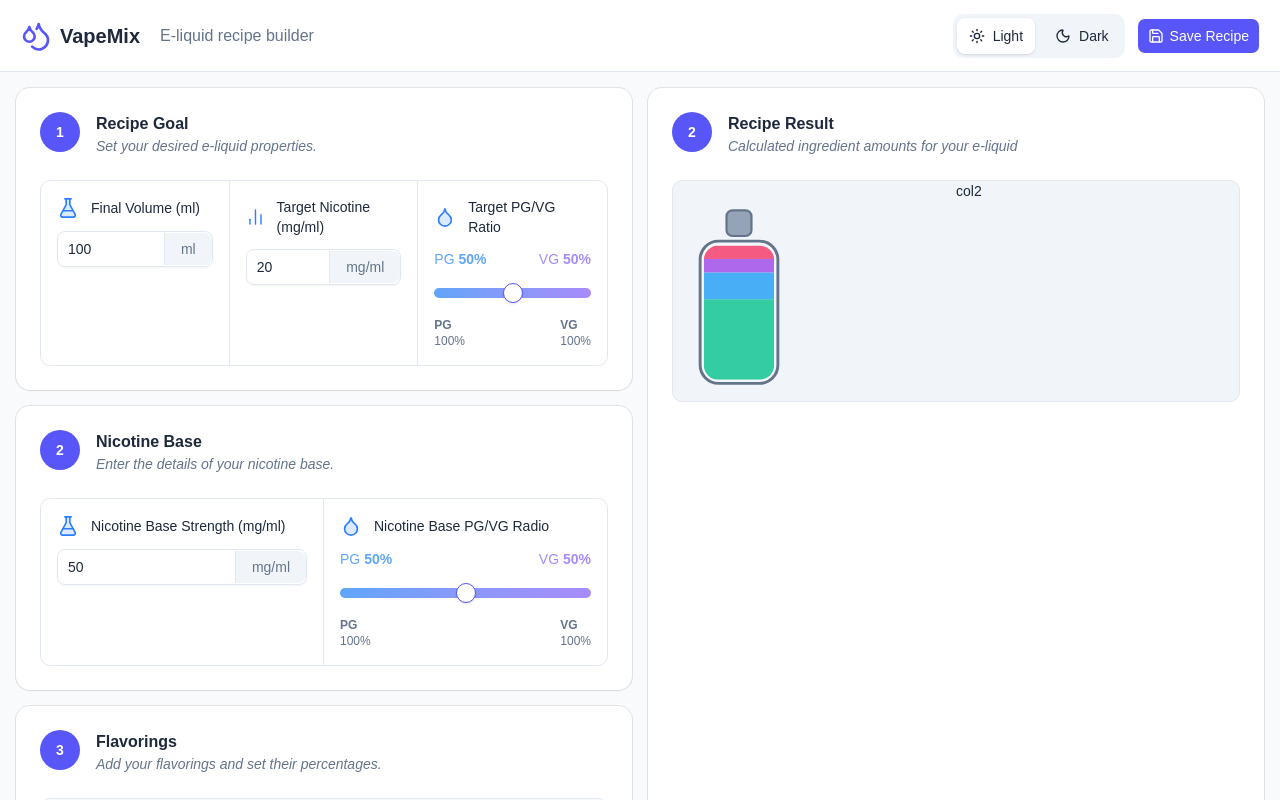
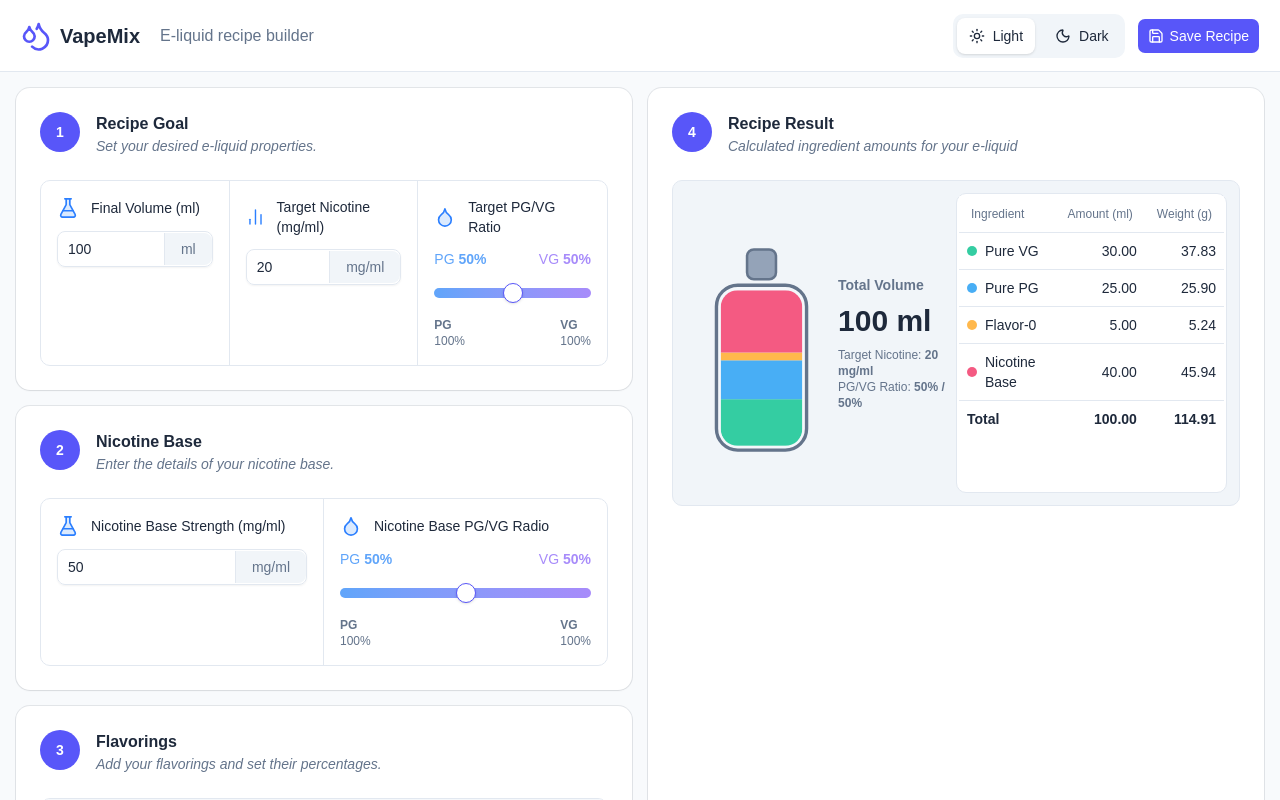
Before and after one commit to Sooheil/VapeMix, a React (Vite) app: page / in a window 1280 px wide. Shown: the top 800 px of the page. Built offline with nearby package versions, Linux system fonts and the light colour scheme.

Commit message:
add recipe result table and title for the buttle

```diff
--- a/src/features/recipe/RecipeBuilder.tsx
+++ b/src/features/recipe/RecipeBuilder.tsx
@@ -19,21 +19,13 @@ export const RecipeBuilder = () => {
     },
   ])
   const result = calculateRecipe({
-    finalVolume: 100,
-    targetNic: 20,
-    targetPgPercent: 50,
-    nicBase: 50,
-    nicBasePgPercent: 50,
-    flavorings: [
-      {
-        id: "strawberry",
-        name: "Strawberry",
-        percentage: 5,
-        base: "PG",
-      },
-    ],
+    finalVolume,
+    targetNic,
+    targetPgPercent,
+    nicBase,
+    nicBasePgPercent,
+    flavorings,
   })
-  console.log(result)
   return (
     <div className="m-4 grid grid-cols-2 gap-4">
       <RecipeForm
@@ -50,7 +42,7 @@ export const RecipeBuilder = () => {
         flavorings={flavorings}
         onFlavoringsChange={setFlavorings}
       />
-      <RecipeResult />
+      <RecipeResult recipeResult={result} />
     </div>
   )
 }
--- /dev/null
+++ b/src/features/recipe/components/recipeResult/RecipeResult.const.ts
@@ -0,0 +1,12 @@
+export const FLAVOR_COLORS = ["#FFB84C", "#A78BFA", "#60A5FA", "#F472B6"]
+export const getFlavorColor = (index: number): string => {
+  if (index < FLAVOR_COLORS.length) {
+    return FLAVOR_COLORS[index]
+  }
+
+  const hue = (index * 137.508) % 360
+  return `hsl(${hue} 70% 65%)`
+}
+export const VG_COLOR = "#34CDA2"
+export const PG_COLOR = "#48AEF5"
+export const NICOTINE_COLOR = "#F45A82"
--- a/src/features/recipe/components/recipeResult/RecipeResult.tsx
+++ b/src/features/recipe/components/recipeResult/RecipeResult.tsx
@@ -1,35 +1,72 @@
 import { Card, CardContent, CardSectionHeader } from "@/components"
 import { RecipeBottle } from "./components/recipeBottle/RecipeBottle"
+import type { Ingredient, RecipeResultProps } from "./RecipeResult.types"
+import {
+  getFlavorColor,
+  NICOTINE_COLOR,
+  PG_COLOR,
+  VG_COLOR,
+} from "./RecipeResult.const"
+import { IngredientsTable } from "./components/ingredientsTable/IngredientsTable"
 
-export const RecipeResult = () => {
-  const ingredients = [
-    { id: "vg", name: "VG", volume: 60, color: "#34CDA2" },
-    { id: "pg", name: "PG", volume: 20, color: "#48AEF5" },
+export const RecipeResult = ({ recipeResult }: RecipeResultProps) => {
+  const ingredients: Ingredient[] = recipeResult.success
+    ? [
         {
-      id: "flavorings",
-      name: "Flavorings",
-      volume: 10,
-      color: "#AD68EC",
+          id: "vg",
+          name: "Pure VG",
+          volume: recipeResult.data.vgVolume,
+          weight: recipeResult.data.vgWeight,
+          color: VG_COLOR,
         },
+        {
+          id: "pg",
+          name: "Pure PG",
+          volume: recipeResult.data.pgVolume,
+          weight: recipeResult.data.pgWeight,
+          color: PG_COLOR,
+        },
+        ...recipeResult.data.flavorings.map((flavor, index) => ({
+          id: `flavor-${flavor.id || index}`,
+          name: flavor.name || `Flavor-${index}`,
+          volume: flavor.volume,
+          weight: flavor.weight,
+          color: getFlavorColor(index),
+        })),
         {
           id: "nicotine",
           name: "Nicotine Base",
-      volume: 10,
-      color: "#F45A82",
+          volume: recipeResult.data.nicotineBaseVolume,
+          weight: recipeResult.data.nicotineBaseWeight,
+          color: NICOTINE_COLOR,
         },
       ]
+    : []
+
   return (
     <Card>
       <CardSectionHeader
-        number={2}
+        number={4}
         header="Recipe Result"
         description="Calculated ingredient amounts for your e-liquid"
       />
+
       <CardContent>
-        <div className="grid min-h-48 grid-cols-2 rounded-lg border bg-muted">
-          <RecipeBottle totalVolume={100} ingredients={ingredients} />{" "}
-          <div>col2</div>
+        {recipeResult.success ? (
+          <div className="grid min-h-48 grid-cols-2 rounded-lg border bg-muted p-3">
+            <RecipeBottle
+              ingredients={ingredients}
+              recipeResultData={recipeResult.data}
+            />
+            <IngredientsTable
+              ingredients={ingredients}
+              totalVolume={recipeResult.data.totalVolume}
+              totalWeight={recipeResult.data.totalWeight}
+            />
           </div>
+        ) : (
+          <p className="text-sm text-destructive">{recipeResult.error}</p>
+        )}
       </CardContent>
     </Card>
   )
--- /dev/null
+++ b/src/features/recipe/components/recipeResult/RecipeResult.types.ts
@@ -0,0 +1,80 @@
+export type FlavoringInput = {
+  id: string
+  name: string
+  percentage: number
+  base: "PG" | "VG"
+}
+
+export type RecipeInput = {
+  finalVolume: number
+  targetNic: number
+  targetPgPercent: number
+  nicBase: number
+  nicBasePgPercent: number
+  flavorings: FlavoringInput[]
+}
+
+export type CalculatedFlavoring = FlavoringInput & {
+  volume: number
+  weight: number
+}
+
+export type RecipeCalculation = {
+  totalVolume: number
+  totalWeight: number
+
+  nicotineBaseVolume: number
+  nicotineBaseWeight: number
+
+  pgVolume: number
+  pgWeight: number
+
+  vgVolume: number
+  vgWeight: number
+
+  flavorings: CalculatedFlavoring[]
+
+  composition: {
+    pgVolume: number
+    vgVolume: number
+    pgPercent: number
+    vgPercent: number
+    nicotineStrength: number
+  }
+}
+
+export type RecipeCalculationResult =
+  | {
+      success: true
+      data: RecipeCalculation
+    }
+  | {
+      success: false
+      error: string
+    }
+
+export interface BottleIngredient {
+  id: string
+  name: string
+  volume: number
+  color: string
+}
+
+export interface RecipeBottleProps {
+  ingredients: BottleIngredient[]
+  recipeResultData: RecipeCalculation
+}
+
+export interface RecipeResultProps {
+  recipeResult: RecipeCalculationResult
+}
+
+export interface Ingredient extends BottleIngredient {
+  weight: number
+}
+
+export interface IngredientsTableProps {
+  ingredients: Ingredient[]
+  totalVolume: number
+  totalWeight: number
+}
--- /dev/null
+++ b/src/features/recipe/components/recipeResult/components/ingredientsTable/IngredientsTable.tsx
@@ -0,0 +1,70 @@
+import {
+  Table,
+  TableBody,
+  TableCell,
+  TableHead,
+  TableHeader,
+  TableRow,
+} from "@/components"
+import type { IngredientsTableProps } from "../../RecipeResult.types"
+
+export const IngredientsTable = ({
+  ingredients,
+  totalVolume,
+  totalWeight,
+}: IngredientsTableProps) => {
+  return (
+    <div className="rounded-lg border bg-card p-0.5">
+      <Table>
+        <TableHeader className="bg-card/60">
+          <TableRow className="hover:bg-transparent">
+            <TableHead scope="col">Ingredient</TableHead>
+            <TableHead scope="col" className="text-right">
+              Amount (ml)
+            </TableHead>
+            <TableHead scope="col" className="text-right">
+              Weight (g)
+            </TableHead>
+          </TableRow>
+        </TableHeader>
+
+        <TableBody className="bg-card">
+          {ingredients.map((ingredient) => (
+            <TableRow key={ingredient.id}>
+              <TableCell>
+                <div className="flex items-center gap-2">
+                  <span
+                    className="size-2.5 shrink-0 rounded-full"
+                    style={{ backgroundColor: ingredient.color }}
+                  />
+                  <span>{ingredient.name}</span>
+                </div>
+              </TableCell>
+
+              <TableCell className="text-right tabular-nums">
+                {ingredient.volume.toFixed(2)}
+              </TableCell>
+
+              <TableCell className="text-right tabular-nums">
+                {ingredient.weight.toFixed(2)}
+              </TableCell>
+            </TableRow>
+          ))}
+          <TableRow>
+            <TableCell>
+              <div className="flex items-center gap-2">
+                <span className="font-extrabold">Total</span>
+              </div>
+            </TableCell>
+            <TableCell className="text-right font-extrabold tabular-nums">
+              {totalVolume.toFixed(2)}
+            </TableCell>
+            <TableCell className="text-right font-extrabold tabular-nums">
+              {totalWeight.toFixed(2)}
+            </TableCell>
+          </TableRow>
+        </TableBody>
+      </Table>
+    </div>
+  )
+}
--- a/src/features/recipe/components/recipeResult/components/recipeBottle/RecipeBottle.tsx
+++ b/src/features/recipe/components/recipeResult/components/recipeBottle/RecipeBottle.tsx
@@ -1,11 +1,19 @@
-import type { RecipeBottleProps } from "./RecipeBottle.types"
+import type { RecipeBottleProps } from "../../RecipeResult.types"
 
 export const RecipeBottle = ({
-  totalVolume,
   ingredients,
+  recipeResultData,
 }: RecipeBottleProps) => {
   const bottleHeight = 183
   const bottleBottom = 271
+  const totalVolume = recipeResultData.totalVolume
+
+  const totalIngredientsVolume = ingredients.reduce(
+    (sum, ingredient) => sum + ingredient.volume,
+    0
+  )
+
+  const tolerance = Math.max(1, totalVolume) * 1e-10
 
   const isValid =
     Number.isFinite(totalVolume) &&
@@ -14,13 +22,13 @@ export const RecipeBottle = ({
       (ingredient) =>
         Number.isFinite(ingredient.volume) && ingredient.volume >= 0
     ) &&
-    ingredients.reduce((sum, ingredient) => sum + ingredient.volume, 0) <=
-      totalVolume
+    totalIngredientsVolume <= totalVolume + tolerance
 
   return (
+    <div className="flex">
       <svg
         viewBox="0 0 180 300"
-      className="h-55 w-auto"
+        className="h-75 w-auto"
         xmlns="http://www.w3.org/2000/svg"
         role="img"
         aria-label="Recipe ingredient composition"
@@ -62,7 +70,8 @@ export const RecipeBottle = ({
                 .slice(0, index)
                 .reduce((sum, item) => sum + item.volume, 0)
 
-            const layerHeight = (ingredient.volume / totalVolume) * bottleHeight
+              const layerHeight =
+                (ingredient.volume / totalVolume) * bottleHeight
 
               const layerY =
                 bottleBottom -
@@ -95,5 +104,23 @@ export const RecipeBottle = ({
           strokeWidth="4"
         />
       </svg>
+      <div className="flex flex-col justify-center">
+        <span className="font-bold text-muted-foreground">Total Volume</span>
+        <h1 className="my-2 text-3xl font-extrabold">{totalVolume} ml</h1>
+        <span className="text-xs text-muted-foreground">
+          Target Nicotine:{" "}
+          <span className="font-bold">
+            {recipeResultData.composition.nicotineStrength.toFixed()} mg/ml
+          </span>
+        </span>
+        <span className="text-xs text-muted-foreground">
+          PG/VG Ratio:{" "}
+          <span className="font-bold">
+            {recipeResultData.composition.pgPercent.toFixed()}% /{" "}
+            {recipeResultData.composition.vgPercent.toFixed()}%
+          </span>
+        </span>
+      </div>
+    </div>
   )
 }
--- a/src/features/recipe/utils/calculateRecipe.ts
+++ b/src/features/recipe/utils/calculateRecipe.ts
@@ -1,57 +1,8 @@
-export type FlavoringInput = {
-  id: string
-  name: string
-  percentage: number
-  base: "PG" | "VG"
-}
-
-export type RecipeInput = {
-  finalVolume: number
-  targetNic: number
-  targetPgPercent: number
-  nicBase: number
-  nicBasePgPercent: number
-  flavorings: FlavoringInput[]
-}
-
-export type CalculatedFlavoring = FlavoringInput & {
-  volume: number
-  weight: number
-}
-
-export type RecipeCalculation = {
-  totalVolume: number
-  totalWeight: number
-
-  nicotineBaseVolume: number
-  nicotineBaseWeight: number
-
-  pgVolume: number
-  pgWeight: number
-
-  vgVolume: number
-  vgWeight: number
-
-  flavorings: CalculatedFlavoring[]
-
-  composition: {
-    pgVolume: number
-    vgVolume: number
-    pgPercent: number
-    vgPercent: number
-    nicotineStrength: number
-  }
-}
-
-export type RecipeCalculationResult =
-  | {
-      success: true
-      data: RecipeCalculation
-    }
-  | {
-      success: false
-      error: string
-    }
+import type {
+  CalculatedFlavoring,
+  RecipeCalculationResult,
+  RecipeInput,
+} from "../components/recipeResult/RecipeResult.types"
 
 // Approximate densities in g/ml
 const DENSITY = {
```
Also changed, not shown: src/features/recipe/components/recipeResult/components/recipeBottle/RecipeBottle.types.ts (deleted, +0 -11 lines). Lines whose indentation alone changed are shown as unchanged.
